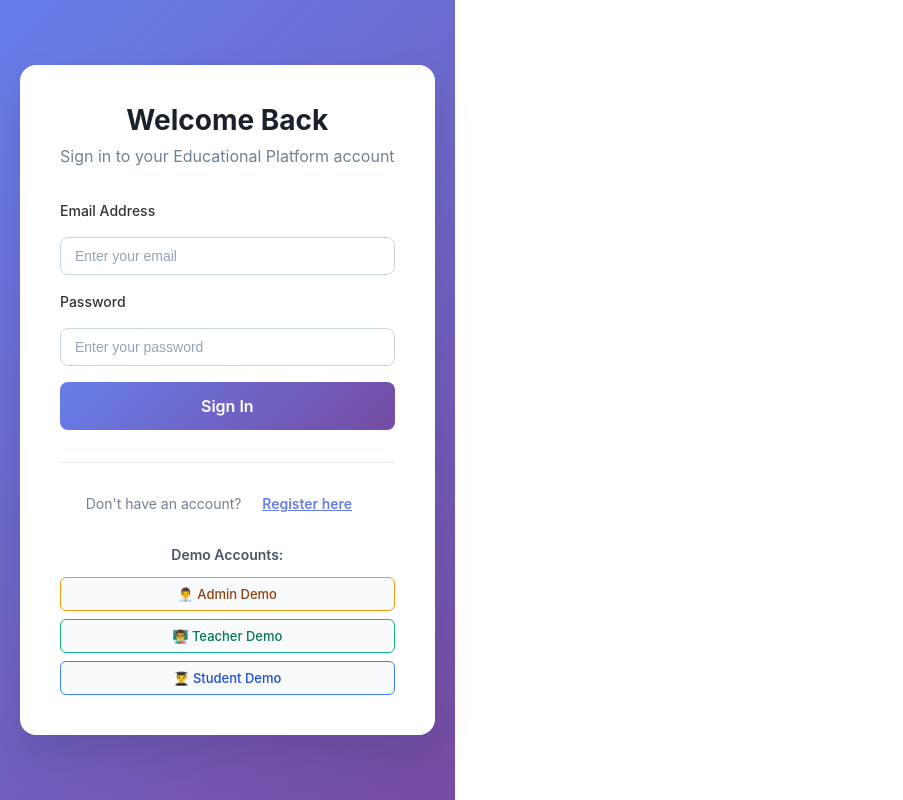
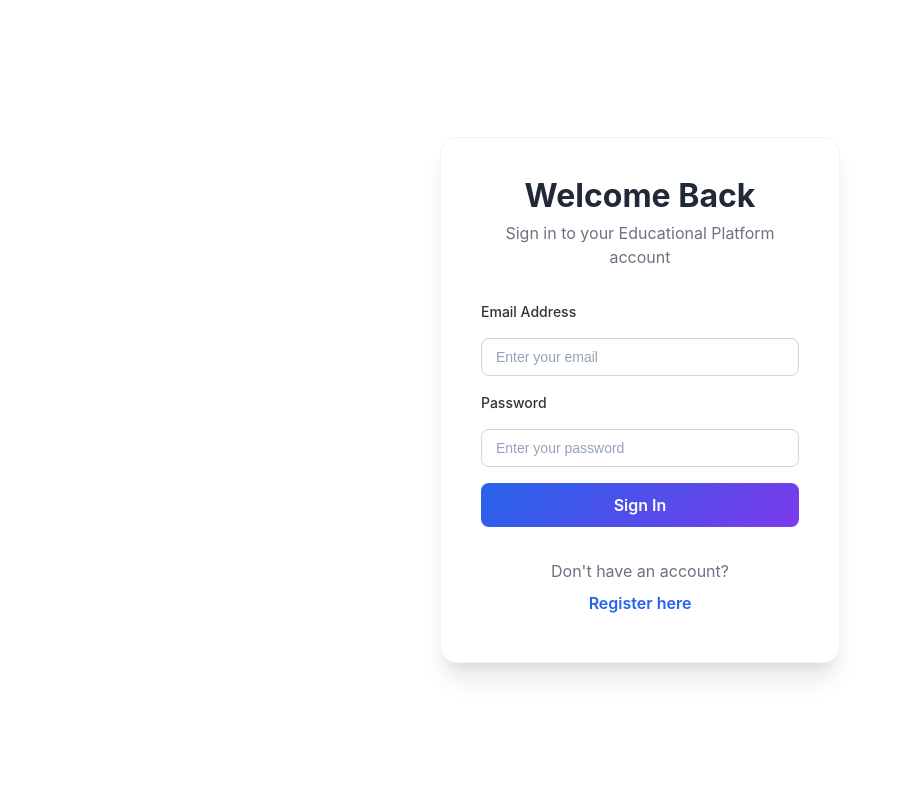
Before and after one commit to Teboho02/BA-Exams-Frontend, a React (Vite) app: page / in a window 1280 px wide. Shown: the whole page, without its empty margins (0-903 px from the left). Built offline with nearby package versions, Linux system fonts and the light colour scheme.

Commit message:
navigate courses instead of dashboard

```diff
--- a/src/pages/LandingPage.css
+++ b/src/pages/LandingPage.css
@@ -1,33 +1,30 @@
-/* LoginPage.css */
+    * {
+            margin: 0;
+            padding: 0;
+            box-sizing: border-box;
+        }
+
+        body {
+            font-family: -apple-system, BlinkMacSystemFont, 'Segoe UI', Roboto, Oxygen, Ubuntu, Cantarell, sans-serif;
+            min-height: 100vh;
+            background: linear-gradient(135deg, #f0f9ff 0%, #e0e7ff 50%, #f3e8ff 100%);
+            display: flex;
+            align-items: center;
+            justify-content: center;
+            padding: 20px;
+        }
+
         .login-container {
-  min-height: 100vh;
-  display: flex;
-  flex-direction: row;
-  align-items: center;
-  background: linear-gradient(135deg, #667eea 0%, #764ba2 100%);
-  padding: 20px;
-  font-family: -apple-system, BlinkMacSystemFont, 'Segoe UI', Roboto, Oxygen, Ubuntu, Cantarell, sans-serif;
+            width: 100%;
+            max-width: 400px;
         }
 
         .login-card {
             background: white;
             border-radius: 16px;
-  box-shadow: 0 20px 40px rgba(0, 0, 0, 0.1);
+            box-shadow: 0 20px 25px -5px rgba(0, 0, 0, 0.1), 0 10px 10px -5px rgba(0, 0, 0, 0.04);
             padding: 40px;
-  width: 100%;
-  max-width: 440px;
-  animation: slideUp 0.6s ease-out;
-}
-
-@keyframes slideUp {
-  from {
-    opacity: 0;
-    transform: translateY(30px);
-  }
-  to {
-    opacity: 1;
-    transform: translateY(0);
-  }
+            border: 1px solid #f1f5f9;
         }
 
         .login-header {
@@ -35,21 +32,36 @@
             margin-bottom: 32px;
         }
 
+        .logo-icon {
+            width: 64px;
+            height: 64px;
+            background: linear-gradient(135deg, #2563eb, #7c3aed);
+            border-radius: 50%;
+            margin: 0 auto 16px;
+            display: flex;
+            align-items: center;
+            justify-content: center;
+        }
+
+        .logo-icon svg {
+            width: 32px;
+            height: 32px;
+            color: white;
+            fill: none;
+            stroke: currentColor;
+            stroke-width: 2;
+        }
+
         .login-title {
-  font-size: 28px;
+            font-size: 32px;
             font-weight: 700;
-  color: #1a202c;
+            color: #1f2937;
             margin-bottom: 8px;
         }
 
         .login-subtitle {
+            color: #6b7280;
             font-size: 16px;
-  color: #718096;
-  margin: 0;
-}
-
-.login-form {
-  margin-bottom: 32px;
         }
 
         .form-group {
@@ -67,228 +79,135 @@
         .form-input {
             width: 100%;
             padding: 12px 16px;
+            border: 1px solid #d1d5db;
+            border-radius: 8px;
             font-size: 16px;
-  border: 2px solid #e2e8f0;
-  border-radius: 8px;
-  transition: all 0.2s ease-in-out;
-  background: #f8fafc;
-  box-sizing: border-box;
+            color: #1f2937;
+            transition: all 0.2s ease;
+            background: white;
         }
 
         .form-input:focus {
             outline: none;
-  border-color: #667eea;
-  background: white;
-  box-shadow: 0 0 0 3px rgba(102, 126, 234, 0.1);
+            border-color: transparent;
+            box-shadow: 0 0 0 2px #3b82f6;
         }
 
         .form-input::placeholder {
-  color: #a0aec0;
+            color: #9ca3af;
         }
 
         .error-message {
+            background: #fef2f2;
+            border: 1px solid #fecaca;
+            border-radius: 8px;
+            padding: 16px;
             display: flex;
             align-items: center;
-  gap: 8px;
-  padding: 12px 16px;
-  background: #fee2e2;
-  border: 1px solid #fecaca;
-  border-radius: 8px;
-  color: #dc2626;
-  font-size: 14px;
+            gap: 12px;
             margin-bottom: 24px;
         }
 
         .error-icon {
-  font-size: 16px;
+            width: 20px;
+            height: 20px;
+            color: #f87171;
+            flex-shrink: 0;
+            fill: currentColor;
+        }
+
+        .error-text {
+            color: #b91c1c;
+            font-size: 14px;
         }
 
         .login-button {
             width: 100%;
-  padding: 14px 20px;
-  font-size: 16px;
+            background: linear-gradient(135deg, #2563eb, #7c3aed);
+            color: white;
             font-weight: 600;
-  color: white;
-  background: linear-gradient(135deg, #667eea 0%, #764ba2 100%);
+            padding: 12px 16px;
             border: none;
             border-radius: 8px;
+            font-size: 16px;
             cursor: pointer;
-  transition: all 0.2s ease-in-out;
+            transition: all 0.2s ease;
             display: flex;
             align-items: center;
             justify-content: center;
             gap: 8px;
+            transform: scale(1);
         }
 
         .login-button:hover:not(:disabled) {
-  transform: translateY(-1px);
-  box-shadow: 0 10px 20px rgba(102, 126, 234, 0.3);
-}
-
-.login-button:active {
-  transform: translateY(0);
+            background: linear-gradient(135deg, #1d4ed8, #6d28d9);
+            transform: scale(1.02);
         }
 
         .login-button:disabled {
-  opacity: 0.7;
+            background: linear-gradient(135deg, #9ca3af, #9ca3af);
             cursor: not-allowed;
-}
-
-.login-button.loading {
-  background: #9ca3af;
+            transform: scale(1);
         }
 
         .spinner {
-  width: 16px;
-  height: 16px;
-  border: 2px solid transparent;
-  border-top: 2px solid white;
+            width: 20px;
+            height: 20px;
+            border: 2px solid white;
+            border-top: 2px solid transparent;
             border-radius: 50%;
             animation: spin 1s linear infinite;
         }
 
         @keyframes spin {
-  to {
-    transform: rotate(360deg);
-  }
+            0% { transform: rotate(0deg); }
+            100% { transform: rotate(360deg); }
         }
 
         .login-footer {
+            margin-top: 32px;
             text-align: center;
-  border-top: 1px solid #e2e8f0;
-  padding-top: 24px;
         }
 
         .register-prompt {
-  color: #718096;
-  font-size: 14px;
-  margin-bottom: 24px;
+            color: #6b7280;
+            font-size: 16px;
         }
 
         .register-link {
+            color: #2563eb;
+            font-weight: 600;
+            text-decoration: none;
+            border: none;
             background: none;
-  border: none;
-  color: #667eea;
-  font-weight: 600;
             cursor: pointer;
-  text-decoration: underline;
-  font-size: 14px;
+            transition: color 0.2s ease;
         }
 
         .register-link:hover {
-  color: #5a67d8;
+            color: #1d4ed8;
         }
 
-.demo-accounts {
+        .security-note {
+            text-align: center;
             margin-top: 24px;
         }
 
-.demo-title {
-  color: #4a5568;
+        .security-text {
             font-size: 14px;
-  font-weight: 600;
-  margin-bottom: 12px;
+            color: #9ca3af;
         }
 
-.demo-buttons {
-  display: flex;
-  flex-direction: column;
-  gap: 8px;
+        .hidden {
+            display: none;
         }
 
-.demo-button {
-  padding: 8px 12px;
-  font-size: 13px;
-  font-weight: 500;
-  border: 1px solid #e2e8f0;
-  border-radius: 6px;
-  cursor: pointer;
-  transition: all 0.2s ease-in-out;
-  background: #f8fafc;
-}
-
-.demo-button:hover {
-  background: #e2e8f0;
-  transform: translateY(-1px);
-}
-
-.demo-button.admin {
-  border-color: #f59e0b;
-  color: #92400e;
-}
-
-.demo-button.admin:hover {
-  background: #fef3c7;
-  border-color: #d97706;
-}
-
-.demo-button.teacher {
-  border-color: #10b981;
-  color: #047857;
-}
-
-.demo-button.teacher:hover {
-  background: #d1fae5;
-  border-color: #059669;
-}
-
-.demo-button.student {
-  border-color: #3b82f6;
-  color: #1d4ed8;
-}
-
-.demo-button.student:hover {
-  background: #dbeafe;
-  border-color: #2563eb;
-}
-
-/* Responsive design */
         @media (max-width: 480px) {
-  .login-container {
-    padding: 10px;
-  }
-
             .login-card {
-    padding: 24px;
-    border-radius: 12px;
+                padding: 32px 24px;
             }
 
             .login-title {
-    font-size: 24px;
-  }
-
-  .demo-buttons {
-    flex-direction: column;
+                font-size: 28px;
             }
         }
-
-/* Focus styles for accessibility */
-.demo-button:focus,
-.register-link:focus,
-.login-button:focus {
-  outline: 2px solid #667eea;
-  outline-offset: 2px;
-}
-
-/* Loading state animation */
-.login-button.loading {
-  position: relative;
-  overflow: hidden;
-}
-
-.login-button.loading::after {
-  content: '';
-  position: absolute;
-  top: 0;
-  left: -100%;
-  width: 100%;
-  height: 100%;
-  background: linear-gradient(90deg, transparent, rgba(255, 255, 255, 0.2), transparent);
-  animation: shimmer 1.5s infinite;
-}
-
-@keyframes shimmer {
-  to {
-    left: 100%;
-  }
-}
--- a/src/pages/LandingPage.tsx
+++ b/src/pages/LandingPage.tsx
@@ -73,10 +73,10 @@ const LandingPage: React.FC = () => {
             navigate('/admin');
             break;
           case 'teacher':
-            navigate('/teacher');
+            navigate('/teacher/courses');
             break;
           case 'student':
-            navigate('/student');
+            navigate('/student/courses');
             break;
           default:
             navigate('/dashboard');
@@ -168,32 +168,7 @@ const LandingPage: React.FC = () => {
             </button>
           </p>
 
-          <div className="demo-accounts">
-            <p className="demo-title">Demo Accounts:</p>
-            <div className="demo-buttons">
-              <button
-                type="button"
-                onClick={() => setFormData({ email: 'admin@demo.com', password: 'demo123' })}
-                className="demo-button admin"
-              >
-                👨‍💼 Admin Demo
-              </button>
-              <button
-                type="button"
-                onClick={() => setFormData({ email: 'teacher@demo.com', password: 'demo123' })}
-                className="demo-button teacher"
-              >
-                👨‍🏫 Teacher Demo
-              </button>
-              <button
-                type="button"
-                onClick={() => setFormData({ email: 'student@demo.com', password: 'demo123' })}
-                className="demo-button student"
-              >
-                👨‍🎓 Student Demo
-              </button>
-            </div>
-          </div>
+
         </div>
       </div>
     </div>
```
Lines whose indentation alone changed are shown as unchanged.
